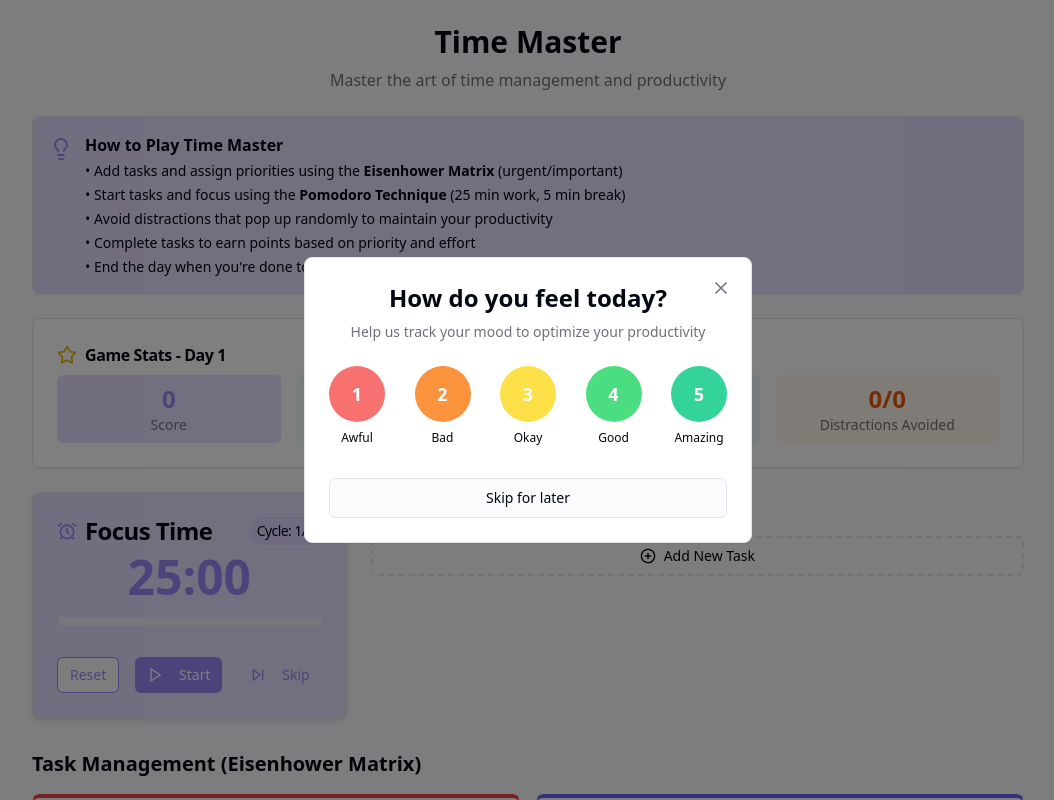
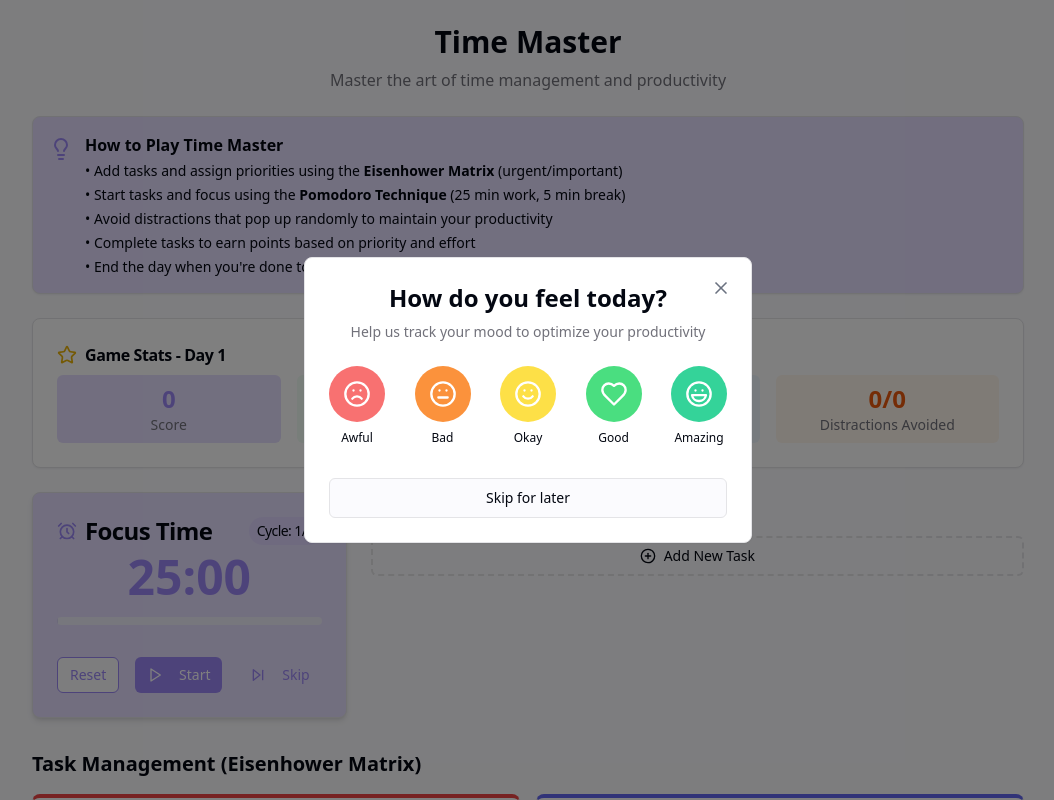
Before and after one commit to pratikshaa27/time-sim-sensei, a React (Vite) app: page / in a window 1280 px wide. Shown: the top 800 px of the page, without its empty margins (112-1166 px from the left). Built offline with nearby package versions, Linux system fonts and the light colour scheme.

Commit message:
Use emojis for mood selection

```diff
--- a/src/components/MoodTracker.tsx
+++ b/src/components/MoodTracker.tsx
@@ -3,12 +3,13 @@ import React, { useState } from 'react';
 import { Card } from '@/components/ui/card';
 import { Button } from '@/components/ui/button';
 import { MoodRating, MoodLabel } from '@/types/task';
-import { X } from 'lucide-react';
+import { X, FrownIcon, MehIcon, SmileIcon, HeartIcon, Laugh } from 'lucide-react';
 
 interface MoodOption {
   rating: MoodRating;
   label: MoodLabel;
   color: string;
+  icon: React.ReactNode;
 }
 
 interface MoodTrackerProps {
@@ -18,11 +19,36 @@ interface MoodTrackerProps {
 }
 
 const moodOptions: MoodOption[] = [
-  { rating: 1, label: 'Awful', color: 'bg-red-400 hover:bg-red-500' },
-  { rating: 2, label: 'Bad', color: 'bg-orange-400 hover:bg-orange-500' },
-  { rating: 3, label: 'Okay', color: 'bg-yellow-300 hover:bg-yellow-400' },
-  { rating: 4, label: 'Good', color: 'bg-green-400 hover:bg-green-500' },
-  { rating: 5, label: 'Amazing', color: 'bg-emerald-400 hover:bg-emerald-500' },
+  {
+    rating: 1,
+    label: 'Awful',
+    color: 'bg-red-400 hover:bg-red-500',
+    icon: <FrownIcon className="h-7 w-7" />
+  },
+  {
+    rating: 2,
+    label: 'Bad',
+    color: 'bg-orange-400 hover:bg-orange-500',
+    icon: <MehIcon className="h-7 w-7" />
+  },
+  {
+    rating: 3,
+    label: 'Okay',
+    color: 'bg-yellow-300 hover:bg-yellow-400',
+    icon: <SmileIcon className="h-7 w-7" />
+  },
+  {
+    rating: 4,
+    label: 'Good',
+    color: 'bg-green-400 hover:bg-green-500',
+    icon: <HeartIcon className="h-7 w-7" />
+  },
+  {
+    rating: 5,
+    label: 'Amazing',
+    color: 'bg-emerald-400 hover:bg-emerald-500',
+    icon: <Laugh className="h-7 w-7" />
+  },
 ];
 
 const MoodTracker: React.FC<MoodTrackerProps> = ({ onSelectMood, onClose, isOpen }) => {
@@ -54,9 +80,9 @@ const MoodTracker: React.FC<MoodTrackerProps> = ({ onSelectMood, onClose, isOpen
                 onClick={() => onSelectMood(mood.rating, mood.label)}
                 onMouseEnter={() => setHoveredMood(mood.label)}
                 onMouseLeave={() => setHoveredMood(null)}
-                className={`${mood.color} w-14 h-14 rounded-full flex items-center justify-center text-lg text-white font-bold transition-transform hover:scale-110 mb-2`}
+                className={`${mood.color} w-14 h-14 rounded-full flex items-center justify-center text-white transition-transform hover:scale-110 mb-2`}
               >
-                {mood.rating}
+                {mood.icon}
               </button>
               <span className={`text-xs ${hoveredMood === mood.label ? 'font-semibold' : ''}`}>
                 {mood.label}
```
